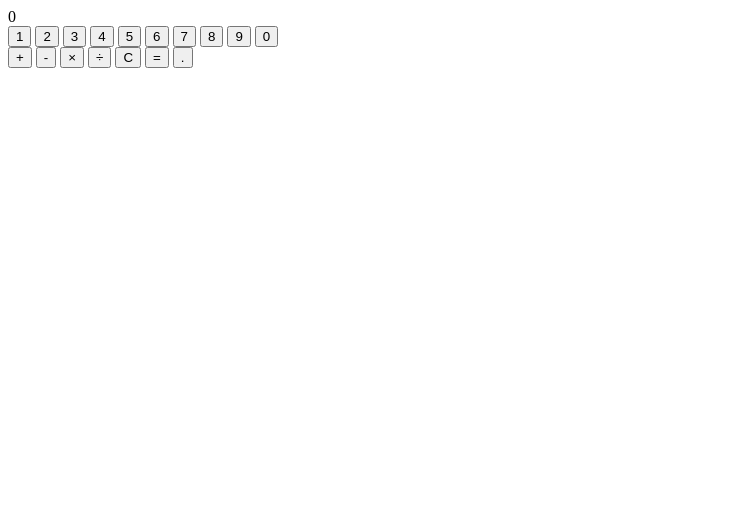
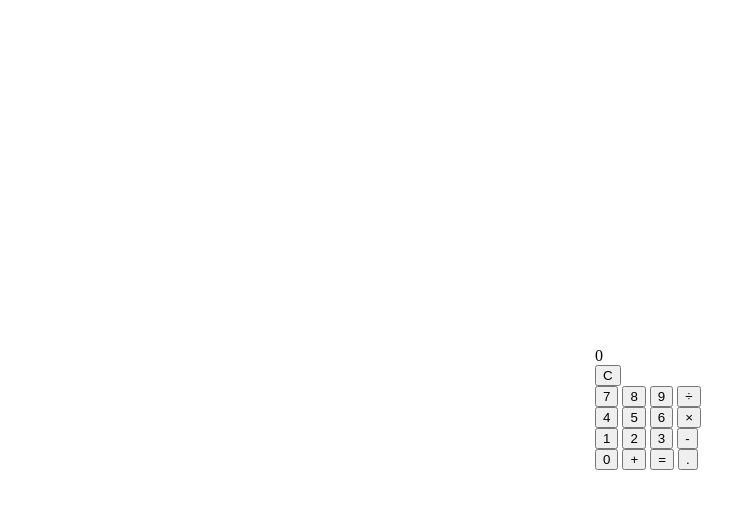
Before and after one commit to george-atsushi-ehara/TOP-Calculator, a plain HTML site: page index.html in a window 1280 px wide. Shown: the whole page, without its empty margins (0-756 px from the left). Drawn offline with Linux system fonts and the light colour scheme.

Commit message:
reformat html and body to layout more like calculator

```diff
--- a/calculator.js
+++ b/calculator.js
@@ -56,16 +56,17 @@ function operate() {
     } else if (operater === "×") {
       totalValue *= inputValue;
     } else if (operater === "÷") {
-      if (userInput == 0) {
+      if (inputValue == 0) {
         total.textContent = "ERR";
       } else {
         totalValue /= inputValue;
       }
     }
     totalValue = totalValue.toString();
-    totalDisplay.textContent = totalValue + " " + operater;
+    totalDisplay.textContent = totalValue;
     userInputDisplay.textContent = "";
     inputValue = "";
+    operater = "";
   }
 }
 
--- a/index.html
+++ b/index.html
@@ -1,44 +1,45 @@
 <!DOCTYPE html>
 <html lang="en">
+
 <head>
   <meta charset="UTF-8" />
-    <meta
-      http-equiv="X-UA-Compatible"
-      content="IE=edge" />
-    <meta
-      name="viewport"
-      content="width=device-width, initial-scale=1.0" />
-    <link
-      rel="stylesheet"
-      href="style.css" />
+  <meta http-equiv="X-UA-Compatible" content="IE=edge" />
+  <meta name="viewport" content="width=device-width, initial-scale=1.0" />
+  <link rel="stylesheet" href="style.css" />
   <title>George Atsushi Ehara Odin Calculator</title>
 </head>
 
 <body>
   <div id="calculatorContainer">
-      <div id="monitor">
+    <div id="screenrow">
+      <div class="screen">
         <div id="total">0</div>
         <div id="input"></div>
       </div>
+      <button class="clear">C</button>
+    </div>
     <div id="buttons">
-        <div id="numpad">
+      <div class="numpad">
+        <button class="numberBtn">7</button>
+        <button class="numberBtn">8</button>
+        <button class="numberBtn">9</button>
+        <button class="operator divide">÷</button>
+      </div class="numpad">
+      <div>
+        <button class="numberBtn">4</button>
+        <button class="numberBtn">5</button>
+        <button class="numberBtn">6</button>
+        <button class="operator multiply">×</button>
+      </div>
+      <div class="numpad">
         <button class="numberBtn">1</button>
         <button class="numberBtn">2</button>
         <button class="numberBtn">3</button>
-          <button class="numberBtn">4</button>
-          <button class="numberBtn">5</button>
-          <button class="numberBtn">6</button>
-          <button class="numberBtn">7</button>
-          <button class="numberBtn">8</button>
-          <button class="numberBtn">9</button>
+        <button class="operator minus">-</button>
+      </div>
+      <div class="numpad">
         <button class="numberBtn">0</button>
-        </div>
-        <div id="operators">
         <button class="operator plus">+</button>
-          <button class="operator minus">-</button>
-          <button class="operator multiply">×</button>
-          <button class="operator divide">÷</button>
-          <button class="clear">C</button>
         <button class="equal">=</button>
         <button class="decimal">.</button>
       </div>
@@ -46,4 +47,5 @@
   </div>
   <script src="calculator.js"></script>
 </body>
+
 </html>
--- a/style.css
+++ b/style.css
@@ -0,0 +1,8 @@
+body {
+    display: flex;
+    justify-content: center;
+    align-items: center;
+    flex-direction: column;
+    width: 100vw;
+    height: 100vh;
+}
```
Lines whose indentation alone changed are shown as unchanged.
